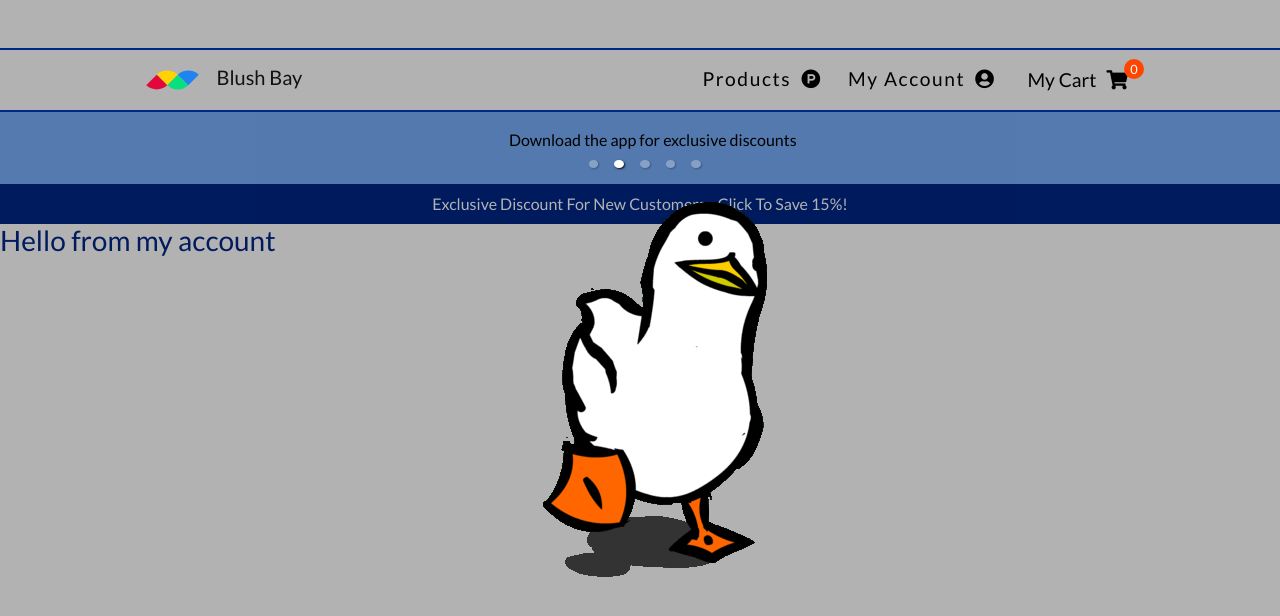
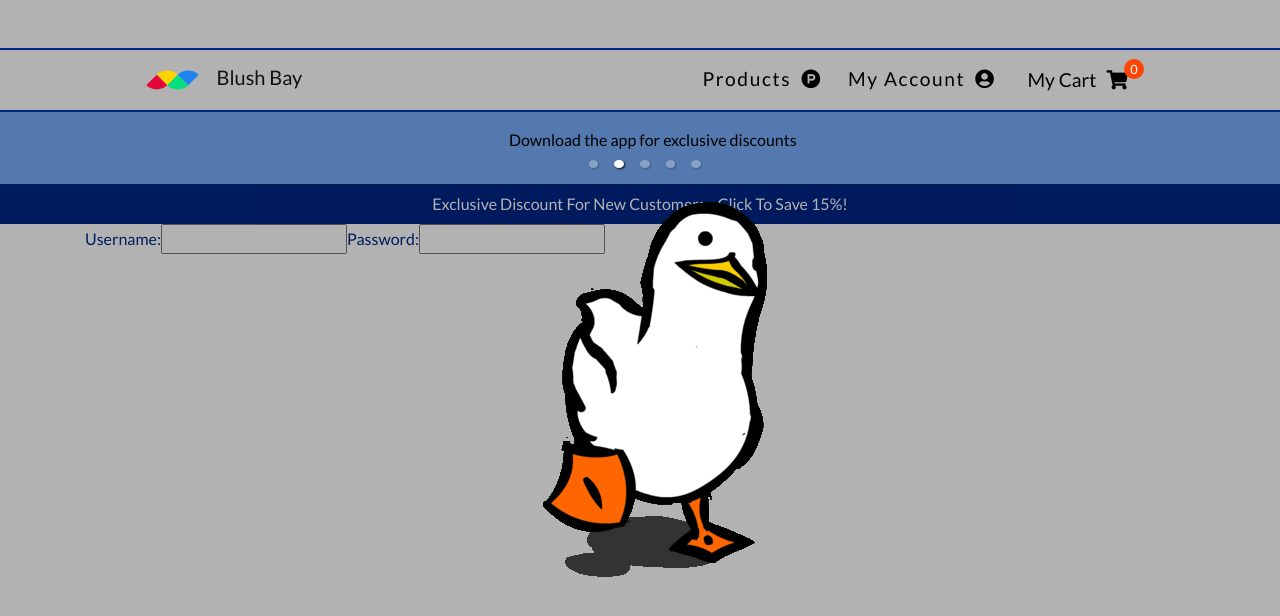
Before and after one commit to danielkuc/BlushBay, a React (Create React App) app: page /account in a window 1280 px wide. Shown: the top 616 px of the page. Built offline with nearby package versions, Linux system fonts and the light colour scheme; no server answers.

Commit message:
added My account component

```diff
--- a/src/App.js
+++ b/src/App.js
@@ -5,7 +5,6 @@ import 'bootstrap/dist/css/bootstrap.min.css';
 import Navbar from './components/Navbar';
 import ProductList from './components/ProductList';
 import MainPage from './components/MainPage';
-import MyAccount from './components/MyAccount';
 import Details from './components/Details';
 import Cart from './components/Cart/Cart';
 import Default from './components/Default';
@@ -15,6 +14,7 @@ import {GlobalState} from './state';
 import LoadingModal from './components/LoadingModal'
 import Incentives from './components/Incentives';
 import { default as Banner } from './components/Banner';
+import  { default as MyAccount} from './components/MyAccount';
 
 export const StoreContext = createContext();
 
--- a/src/components/MyAccount.js
+++ /dev/null
@@ -1,11 +0,0 @@
-import React from 'react'
-
-const MyAccount = () => {
-  return (
-    <div>
-      <h3>Hello from my account</h3>
-    </div>
-  )
-}
-
-export default MyAccount;
--- /dev/null
+++ b/src/components/MyAccount/MyAccount.js
@@ -0,0 +1,30 @@
+import React from 'react'
+import { useState } from 'react';
+import StyledMyAccount from './MyAccount.styled';
+
+
+const MyAccount = () => {
+  const [userName, setUsername] = useState('');
+  const [password, setPassword] = useState('');
+
+  const handleChange = (e) => {
+    setUsername(e.target.value);
+  }
+// onSubmit={handleSubmit}
+  return (
+    <StyledMyAccount className="container">
+      <form >
+        <label>
+          Username:
+          <input type="text" value={userName} onChange={handleChange}/>
+        </label>
+        <label>
+          Password:
+          <input type="text" value={password} onChange={handleChange}/>
+        </label>
+      </form>
+    </StyledMyAccount>
+  )
+}
+
+export default MyAccount;
--- /dev/null
+++ b/src/components/MyAccount/MyAccount.styled.js
@@ -0,0 +1,7 @@
+import styled from 'styled-components';
+
+const StyledMyAccount = styled.div`
+
+`
+
+export default StyledMyAccount;
--- /dev/null
+++ b/src/components/MyAccount/index.js
@@ -0,0 +1 @@
+export { default } from './MyAccount';
```
